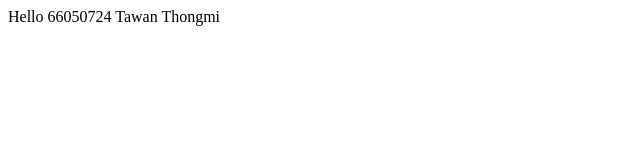
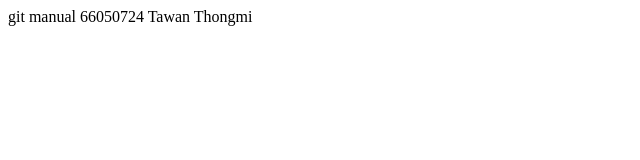
Before and after one commit to TarnTawan/TarnTawan.github.io, a plain HTML site: page index.html in a window 1280 px wide. Shown: the full height of the page, 0-640 px from the left. Drawn offline with Linux system fonts and the light colour scheme.

Commit message:
Update index.html

```diff
--- a/index.html
+++ b/index.html
@@ -6,6 +6,6 @@
     <title>Document</title>
 </head>
 <body>
-    Hello 66050724 Tawan Thongmi
+    git manual 66050724 Tawan Thongmi
 </body>
 </html>
```
